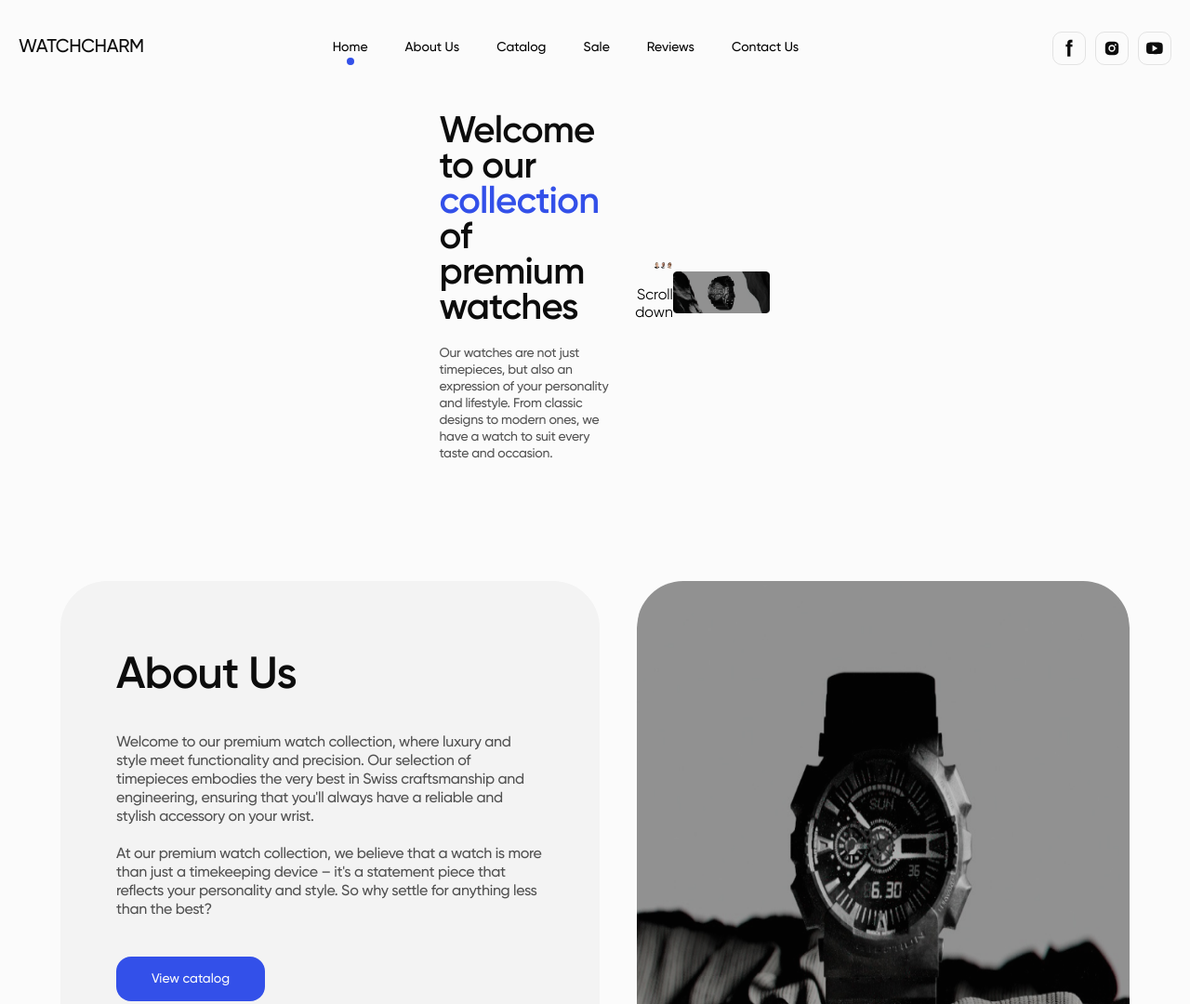
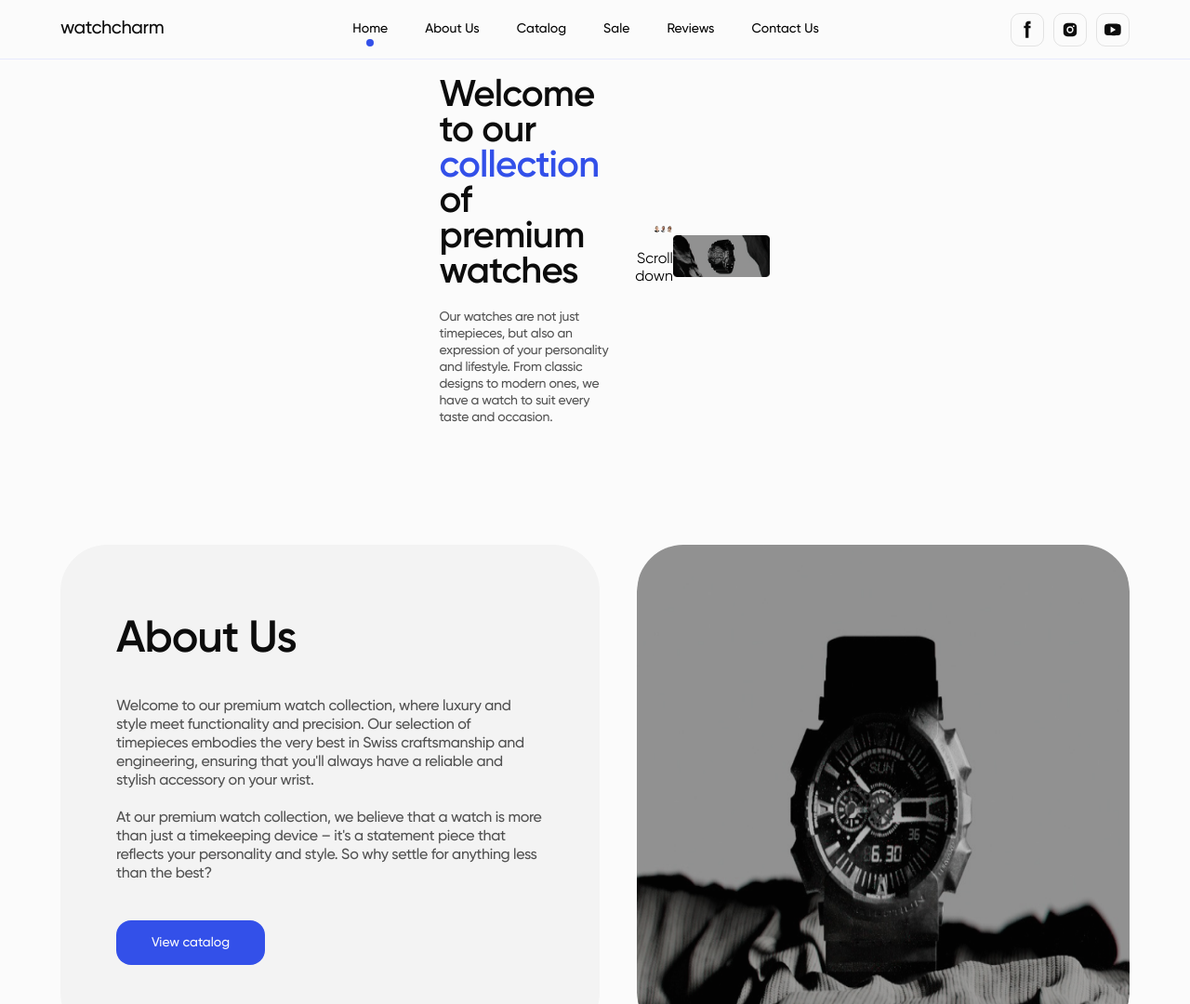
Before and after one commit to Polina-goit/project-03-html, a website built with Vite: page src/index.html in a window 1280 px wide. Shown: the top 1080 px of the page at 93% size. Built offline with nearby package versions, Linux system fonts and the light colour scheme; files whose address does not match are found by name.

Commit message:
add header-five five

```diff
--- a/src/css/header.css
+++ b/src/css/header.css
@@ -1,12 +1,17 @@
-.conteiner {
+.container {
   min-width: 375px;
   padding: 20px 0;
 }
 
-.header .conteiner {
+.header .container {
   display: flex;
 }
-.conteiner-header {
+
+.header {
+  border-bottom: 1px solid #e7e9fc;
+}
+
+.container-header {
   justify-content: space-between;
   align-items: center;
   flex-direction: row;
@@ -21,7 +26,6 @@
   font-size: 16px;
   letter-spacing: -0.02em;
   color: #0c0c0c;
-  text-transform: uppercase;
   position: relative;
   display: flex;
   align-items: center;
@@ -63,9 +67,8 @@
   overflow: auto;
   max-width: 200px;
   max-height: 812px;
-  pointer-events: none;
   background-color: #0c0c0c;
-  background-image: url(../img/header/header-mob-1x.png);
+  background-image: url(./img/header/header-mob-1x.png);
   transform: translateX(100%);
   transition: transform 250ms ease-in-out;
 }
@@ -75,7 +78,7 @@
 
 @media screen and(min-resolution: 192dpi) {
   .mob-menu {
-    background-image: url(../img/header/header-mob-2x.png);
+    background-image: url(./img/header/header-mob-2x.png);
   }
 }
 
@@ -177,20 +180,20 @@
 }
 
 @media screen and (min-width: 768px) {
-  .conteiner {
+  .container {
     min-width: 768px;
   }
-  .header .conteiner {
+  .header .container {
     align-items: center;
   }
   .mob-menu {
     max-width: 330px;
     max-height: 1024px;
-    background-image: url(../img/header/header-tab-1x.png);
+    background-image: url(./img/header/header-tab-1x.png);
   }
   @media screen and(min-resolution: 192dpi) {
     .mob-menu {
-      background-image: url(../img/header/header-tab-2x.png);
+      background-image: url(./img/header/header-tab-2x.png);
     }
   }
 }
--- a/src/partials/header.html
+++ b/src/partials/header.html
@@ -1,5 +1,5 @@
 <header class="header">
-  <div class="conteiner conteiner-header">
+  <div class="container container-header">
     <nav class="header-nav">
       <a class="nav-logo" href="./index.html">watchcharm</a>
       <ul class="nav-list">
```
